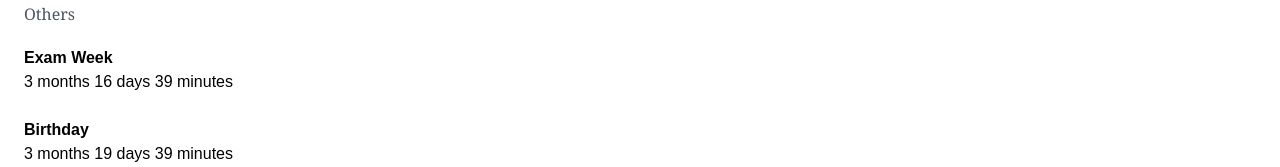
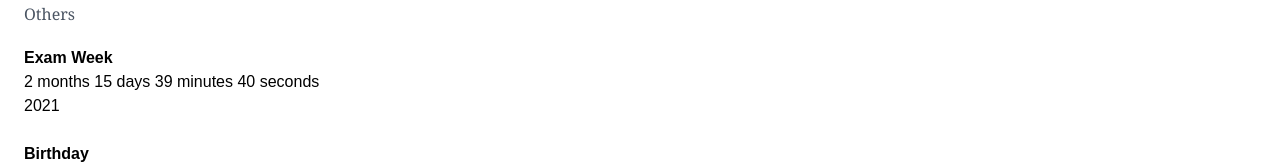
Before and after one commit to LukasMurdock/countdown, a Next.js app: page / in a window 1280 px wide. Shown: the part 633-800 px from the top of the page. Built offline with nearby package versions, Linux system fonts and the light colour scheme; no server answers; a web font is replaced by a local one; what @tailwindcss/typography would draw is missing.

Commit message:
update and fix month index

```diff
--- a/components/TimeUntil.tsx
+++ b/components/TimeUntil.tsx
@@ -1,4 +1,10 @@
-import { addYears, formatDuration, intervalToDuration, isPast } from 'date-fns';
+import {
+  addYears,
+  formatDuration,
+  formatISO,
+  intervalToDuration,
+  isPast
+} from 'date-fns';
 
 const TimeUntil = ({
   currentDateTime,
@@ -18,7 +24,7 @@ const TimeUntil = ({
     }),
     {
       //   delimiter: ' ',
-      format: ['years', 'months', 'weeks', 'days', 'hours', 'minutes']
+      // format: ['years', 'months', 'weeks', 'days', 'hours', 'minutes']
     }
   );
 
@@ -26,6 +32,7 @@ const TimeUntil = ({
     <div key={item.name}>
       <p className="flex items-center m-0 font-bold">{item.name}</p>
       <p className="m-0">{itemDuration}</p>
+      <p>{item.date && item.date.getFullYear()}</p>
     </div>
   );
 };
--- a/pages/index.tsx
+++ b/pages/index.tsx
@@ -56,27 +56,27 @@ const countdown = {
     items: [
       {
         name: 'Exam Week',
-        date: new Date(2021, 12, 6),
+        date: new Date(2021, 12 - 1, 6),
         startTime: '12:00:00'
       },
       {
         name: 'Birthday',
-        date: new Date(new Date().getFullYear(), 12, 9),
+        date: new Date(new Date().getFullYear(), 12 - 1, 9),
         startTime: '12:00:00'
       },
       {
         name: 'Out',
-        date: new Date(2021, 12, 28),
+        date: new Date(2021, 12 - 1, 28),
         startTime: '12:00:00'
       },
       {
         name: 'In',
-        date: new Date(2022, 1, 19),
+        date: new Date(2022, 1 - 1, 19),
         startTime: '12:00:00'
       },
       {
         name: 'Birthday2',
-        date: new Date(new Date().getFullYear(), 7, 7),
+        date: new Date(new Date().getFullYear(), 7 - 1, 7),
         startTime: '12:00:00'
       }
     ]
```
Also changed, not shown: package.json (+10 -10 lines), tsconfig.json (+33 -10 lines), 1 other file (tests, documents, lock files or other folders).
